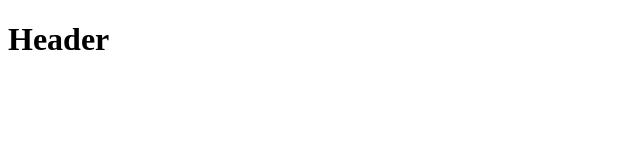
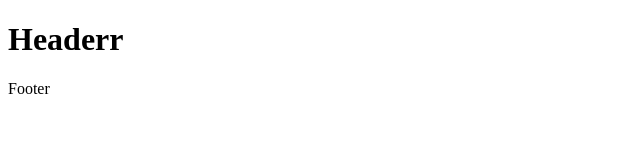
Before and after one commit to PovilasPal/dfgdfg, a plain HTML site: page index.html in a window 1280 px wide. Shown: the full height of the page, 0-640 px from the left. Drawn offline with Linux system fonts and the light colour scheme.

Commit message:
Add footer

```diff
--- a/index.html
+++ b/index.html
@@ -7,7 +7,10 @@
 </head>
 <body>
     <header>
-        <h1>Header</h1>
+        <h1>Headerr</h1>
     </header>
+    <footer>
+        <p>Footer</p>
+    </footer>
 </body>
 </html>
```
